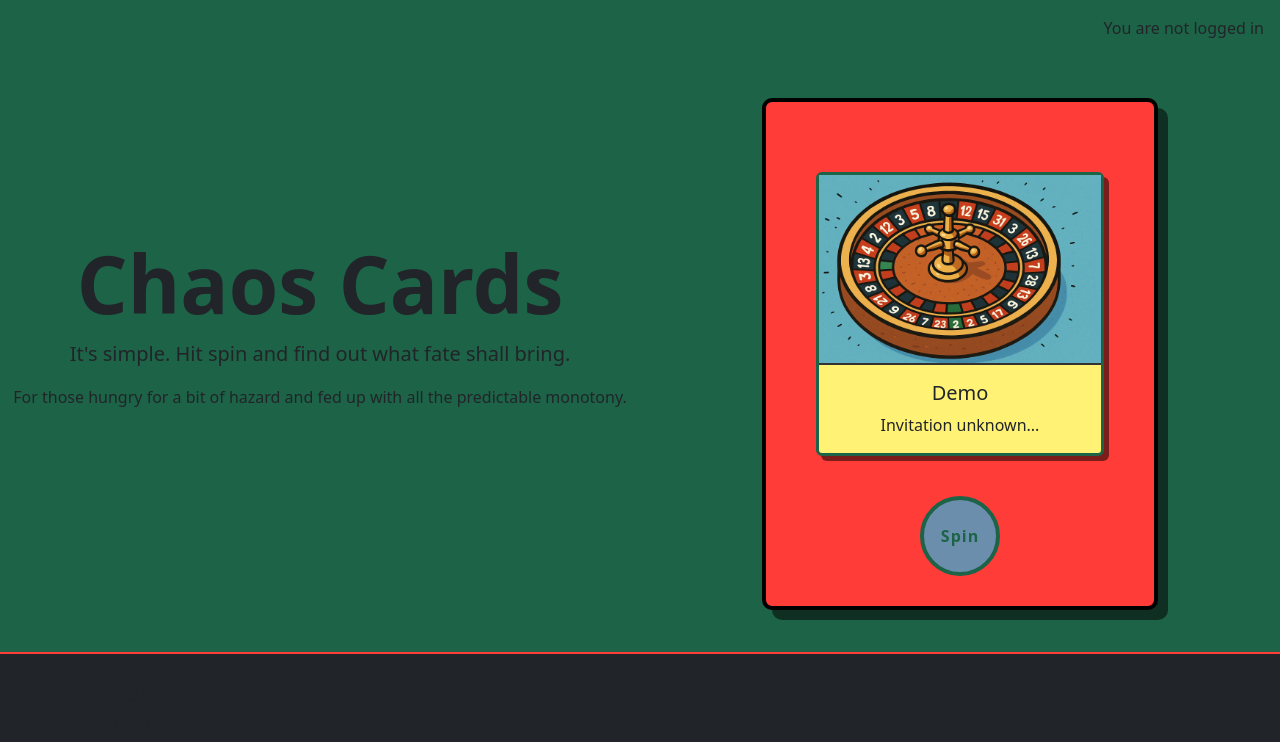
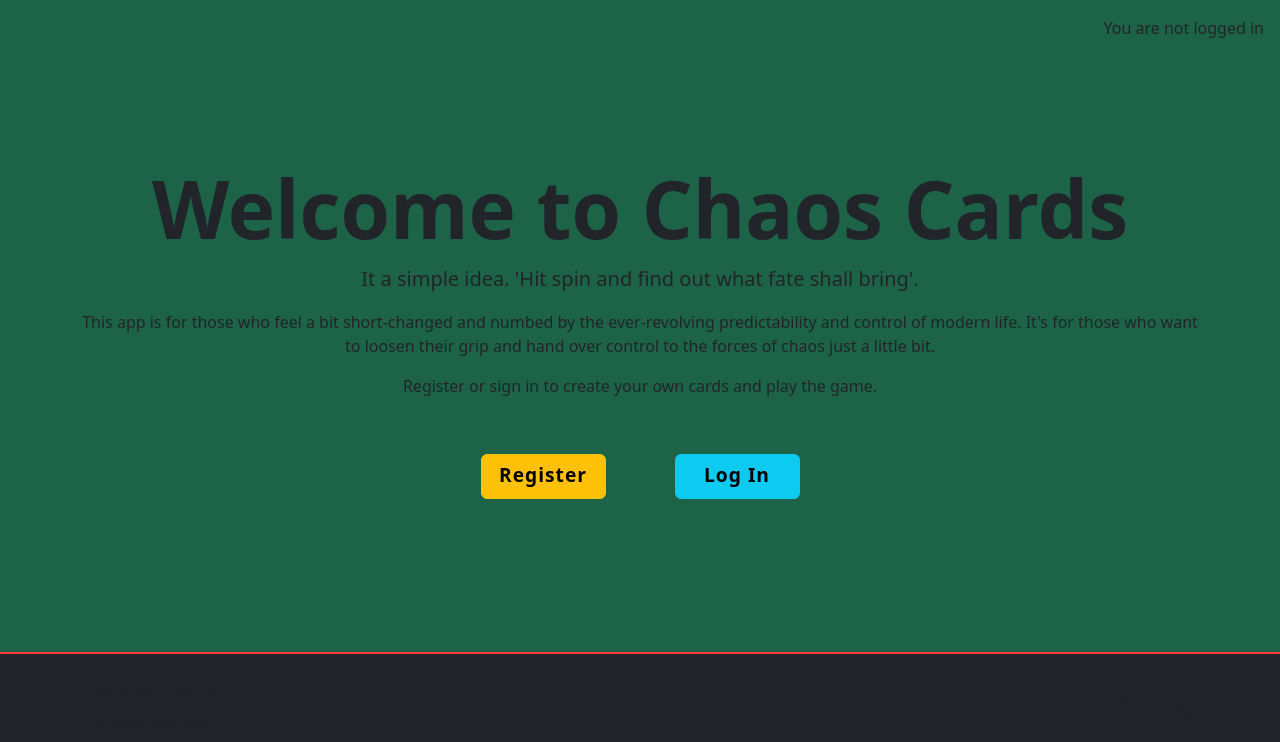
Before and after one commit to JamieJB123/chaos-cards-django, a Django app: page / in a window 1280 px wide. Shown: the part 58-800 px from the top of the page. Run offline with Django 5.2, Linux system fonts and the light colour scheme; some libraries are stand-ins or nearby versions.

Commit message:
Add: conditional logic to display different home-pages depending on logged-in status, plus CSS styling

```diff
--- a/chaos_app/templates/chaos_app/home.html
+++ b/chaos_app/templates/chaos_app/home.html
@@ -4,6 +4,7 @@
 {% load static %}
 
     {% block content %}
+    {% if user.is_authenticated %}
     <div class="d-flex align-items-center my-auto">
 
         <header class="container text-center mb-4 d-flex flex-column justify-content-center">
@@ -25,6 +26,26 @@
             </div>
         </section>
     </div>
+    {% else %}
+    <header class="container text-center mb-4 d-flex flex-column justify-content-center">
+            <h1 class="display-1">Welcome to <span class="big-title">Chaos Cards</span></h1>
+            <p class="lead">It a simple idea. 'Hit spin and find out what fate shall bring'.</p>
+            <p id="small">This app is for those who feel a bit short-changed and numbed by the ever-revolving predictability and control of modern life. It's for those who want to loosen their grip and hand over control to the forces of chaos just a little bit.</p>
+            <p>Register or sign in to create your own cards and play the game.</p>
+            <div class="container mt-4 d-flex justify-content-center">
+                <div class="col-md-4">
+                    <div class="row">
+                        <div class="col-md-6">
+                            <a class="btn btn-warning mt-3 home-btn" href="{% url 'account_signup' %}">Register</a>
+                        </div>
+                        <div class="col-md-6">
+                            <a class="btn btn-info mt-3 home-btn" href="{% url 'account_login' %}">Log In</a>
+                        </div>
+                    <div>
+                </div
+            </div>
+        </header>
+    {% endif %}
     {% endblock %}
 
 </html>
--- a/static/css/style.css
+++ b/static/css/style.css
@@ -70,6 +70,13 @@ header {
     color: #ff3c38;
     border: 4px solid #ff3c38;
 }
+.home-btn {
+    min-height: 45px;
+    min-width: 125px;
+    font-size: 1.2rem;
+    font-weight: bold;
+    letter-spacing: 1px;
+}
 
 /* ------------------------------------------- Footer */
 
```
